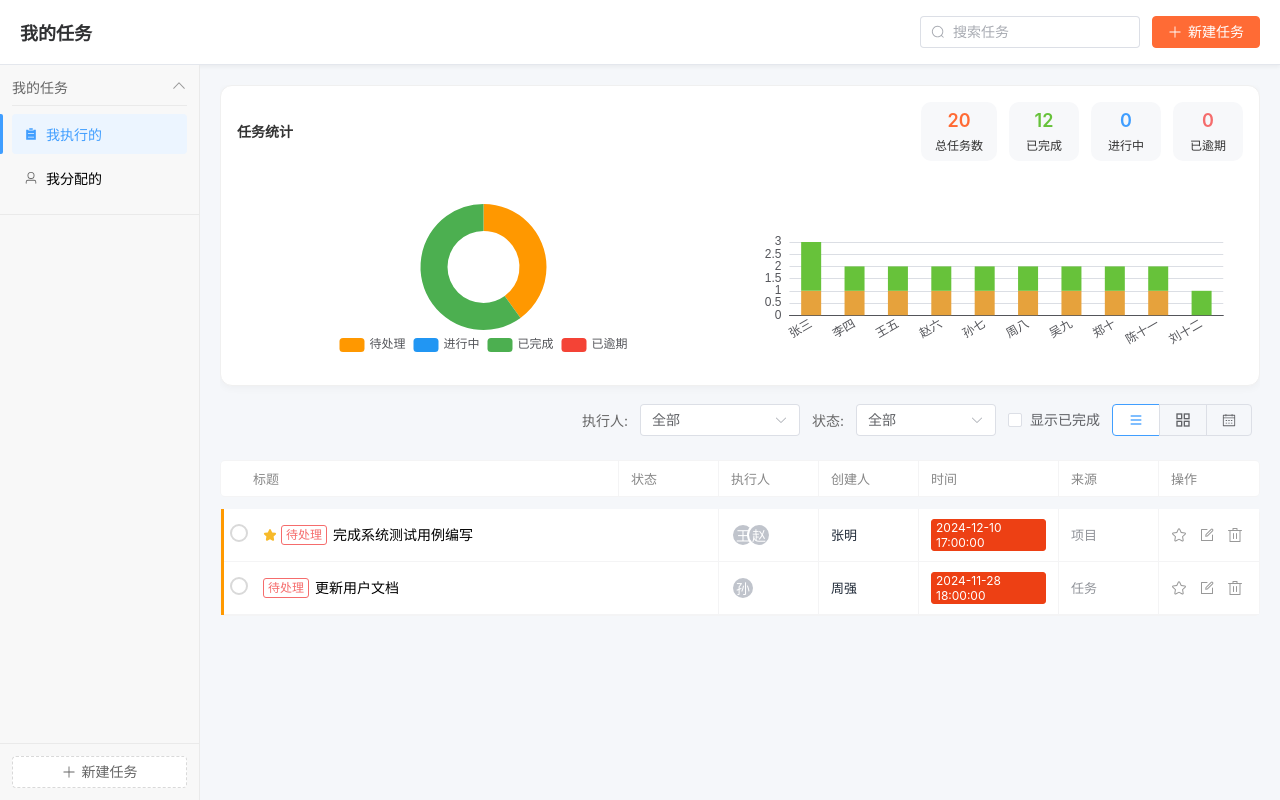
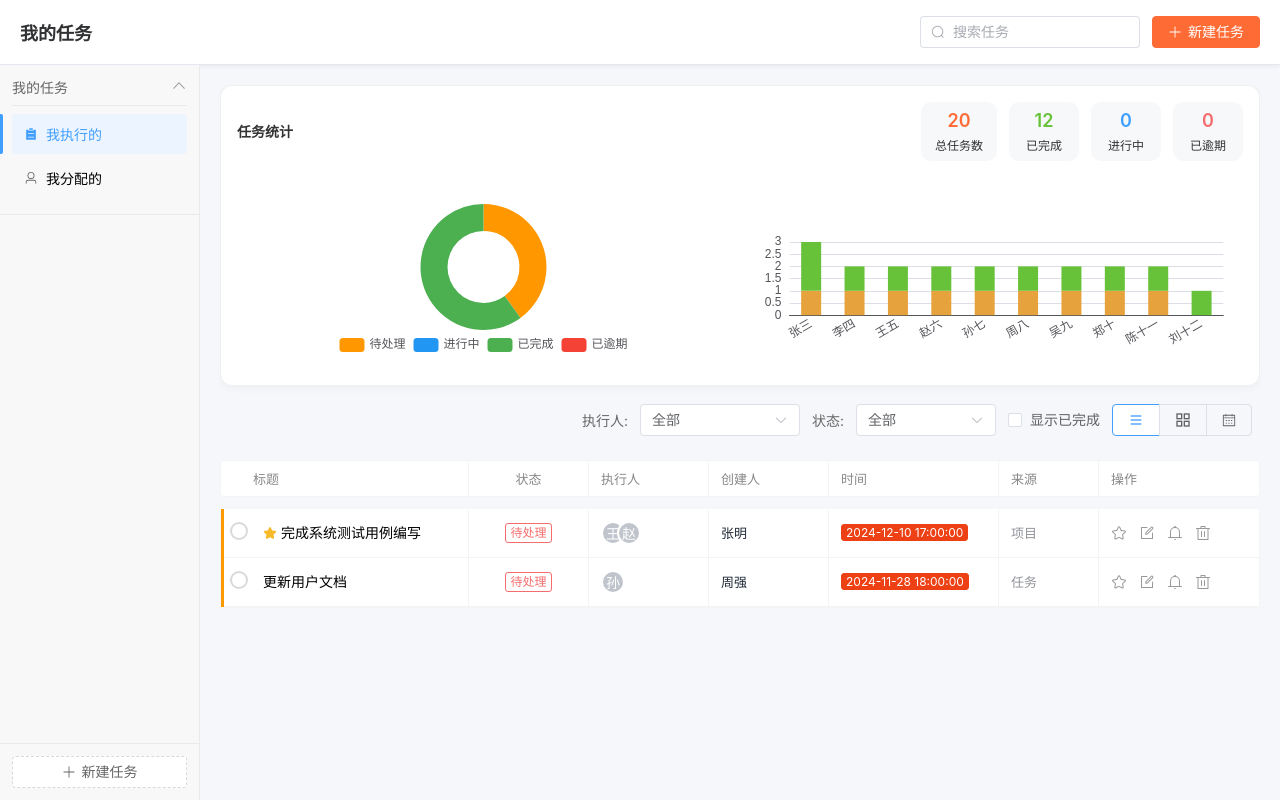
Before and after one commit to chizhiyiheng/team_todo_task, a Vue app: page /manage/my-tasks in a window 1280 px wide. Built offline with nearby package versions, Linux system fonts and the light colour scheme; a web font is replaced by a local one.

Commit message:
首页样式优化，功能补齐

```diff
--- a/src/views/MyTasks.vue
+++ b/src/views/MyTasks.vue
@@ -70,12 +70,12 @@
         <div class="project-table-head">
           <div class="task-row el-row">
             <div class="el-col" style="flex: 1">标题</div>
-            <div class="el-col" style="width: 100px; flex: none">状态</div>
-            <div class="el-col" style="width: 100px; flex: none">执行人</div>
-            <div class="el-col" style="width: 100px; flex: none">创建人</div>
-            <div class="el-col" style="width: 140px; flex: none">时间</div>
+            <div class="el-col" style="width: 120px; flex: none; justify-content: center">状态</div>
+            <div class="el-col" style="width: 120px; flex: none">执行人</div>
+            <div class="el-col" style="width: 120px; flex: none">创建人</div>
+            <div class="el-col" style="width: 170px; flex: none">时间</div>
             <div class="el-col" style="width: 100px; flex: none">来源</div>
-            <div class="el-col" style="width: 100px; flex: none">操作</div>
+            <div class="el-col" style="width: 160px; flex: none">操作</div>
           </div>
         </div>
         <div class="project-table-body">
@@ -93,7 +93,6 @@
                 </div>
                 <div class="item-title">
                   <el-icon v-if="task.mark === '1' || task.isTop === 1" class="important-star"><StarFilled /></el-icon>
-                  <span class="flow-item-status" :class="getTaskStatusClass(task)">{{ getTaskStatusName(task) }}</span>
                   {{ task.name || task.content }}
                 </div>
                 <div class="item-icons">
@@ -102,7 +101,10 @@
                   <div v-if="task.sub_num > 0" class="item-icon"><i class="taskfont">&#xe71f;</i><em>{{ task.sub_complete }}/{{ task.sub_num }}</em></div>
                 </div>
               </div>
-              <div class="el-col row-user" style="width: 100px; flex: none">
+              <div class="el-col row-status" style="width: 120px; flex: none; justify-content: center">
+                <span class="flow-item-status" :class="getTaskStatusClass(task)">{{ getTaskStatusName(task) }}</span>
+              </div>
+              <div class="el-col row-user" style="width: 120px; flex: none">
                 <div class="user-list">
                   <el-avatar
                     v-for="user in getAttendeeList(task).slice(0, 3)"
@@ -115,10 +117,10 @@
                   </el-avatar>
                 </div>
               </div>
-              <div class="el-col row-assigner" style="width: 100px; flex: none">
+              <div class="el-col row-assigner" style="width: 120px; flex: none">
                 {{ task.creatorName || '-' }}
               </div>
-              <div class="el-col row-time" style="width: 140px; flex: none">
+              <div class="el-col row-time" style="width: 170px; flex: none">
                 <span :class="['task-time', { overdue: isOverdue(task.deadLine) }]">
                   {{ task.deadLine ? formatDate(task.deadLine) : '-' }}
                 </span>
@@ -126,7 +128,7 @@
               <div class="el-col row-source" style="width: 100px; flex: none">
                 {{ getSourceName(task.source) }}
               </div>
-              <div class="el-col row-operation" style="width: 100px; flex: none">
+              <div class="el-col row-operation" style="width: 160px; flex: none">
                 <div class="operation-icons">
                    <div class="op-icon" :class="{ active: task.mark === '1' }" @click.stop="handleIconClick('mark-important', task)">
                      <el-icon v-if="task.mark === '1'"><StarFilled /></el-icon>
@@ -134,6 +136,9 @@
                    </div>
                    <div class="op-icon" @click.stop="handleIconClick('edit-task', task)">
                      <el-icon><Edit /></el-icon>
+                   </div>
+                   <div class="op-icon" @click.stop="handleIconClick('set-reminder', task)">
+                     <el-icon><Bell /></el-icon>
                    </div>
                    <div class="op-icon" @click.stop="handleIconClick('delete-task', task)">
                      <el-icon><Delete /></el-icon>
@@ -570,37 +575,6 @@ $flow-status-cancel-color: $info-color;
           &:hover {
             color: $primary-color;
           }
-
-          .flow-item-status {
-             font-size: 12px;
-             height: 20px;
-             line-height: 18px;
-             padding: 0 4px;
-             border-radius: 3px;
-             margin-right: 6px;
-             border: 1px solid transparent;
-
-             &.start {
-                 background-color: rgba($flow-status-start-color, 0.1);
-                 border-color: rgba($flow-status-start-color, 0.1);
-                 color: $flow-status-start-color;
-             }
-             &.progress {
-                 background-color: rgba($flow-status-progress-color, 0.1);
-                 border-color: rgba($flow-status-progress-color, 0.1);
-                 color: $flow-status-progress-color;
-             }
-             &.end {
-                 background-color: rgba($flow-status-end-color, 0.1);
-                 border-color: rgba($flow-status-end-color, 0.1);
-                 color: $flow-status-end-color;
-             }
-             &.cancel {
-                 background-color: rgba($flow-status-cancel-color, 0.1);
-                 border-color: rgba($flow-status-cancel-color, 0.1);
-                 color: $flow-status-cancel-color;
-             }
-          }
         }
 
         .item-icons {
@@ -625,6 +599,43 @@ $flow-status-cancel-color: $info-color;
               }
            }
         }
+      }
+
+      .row-status {
+          display: flex;
+          align-items: center;
+          justify-content: center;
+
+          .flow-item-status {
+             font-size: 12px;
+             height: 20px;
+             line-height: 18px;
+             padding: 0 4px;
+             border-radius: 3px;
+             border: 1px solid transparent;
+             display: inline-block;
+
+             &.start {
+                 background-color: rgba($flow-status-start-color, 0.1);
+                 border-color: rgba($flow-status-start-color, 0.1);
+                 color: $flow-status-start-color;
+             }
+             &.progress {
+                 background-color: rgba($flow-status-progress-color, 0.1);
+                 border-color: rgba($flow-status-progress-color, 0.1);
+                 color: $flow-status-progress-color;
+             }
+             &.end {
+                 background-color: rgba($flow-status-end-color, 0.1);
+                 border-color: rgba($flow-status-end-color, 0.1);
+                 color: $flow-status-end-color;
+             }
+             &.cancel {
+                 background-color: rgba($flow-status-cancel-color, 0.1);
+                 border-color: rgba($flow-status-cancel-color, 0.1);
+                 color: $flow-status-cancel-color;
+             }
+          }
       }
 
       .row-user {
```
